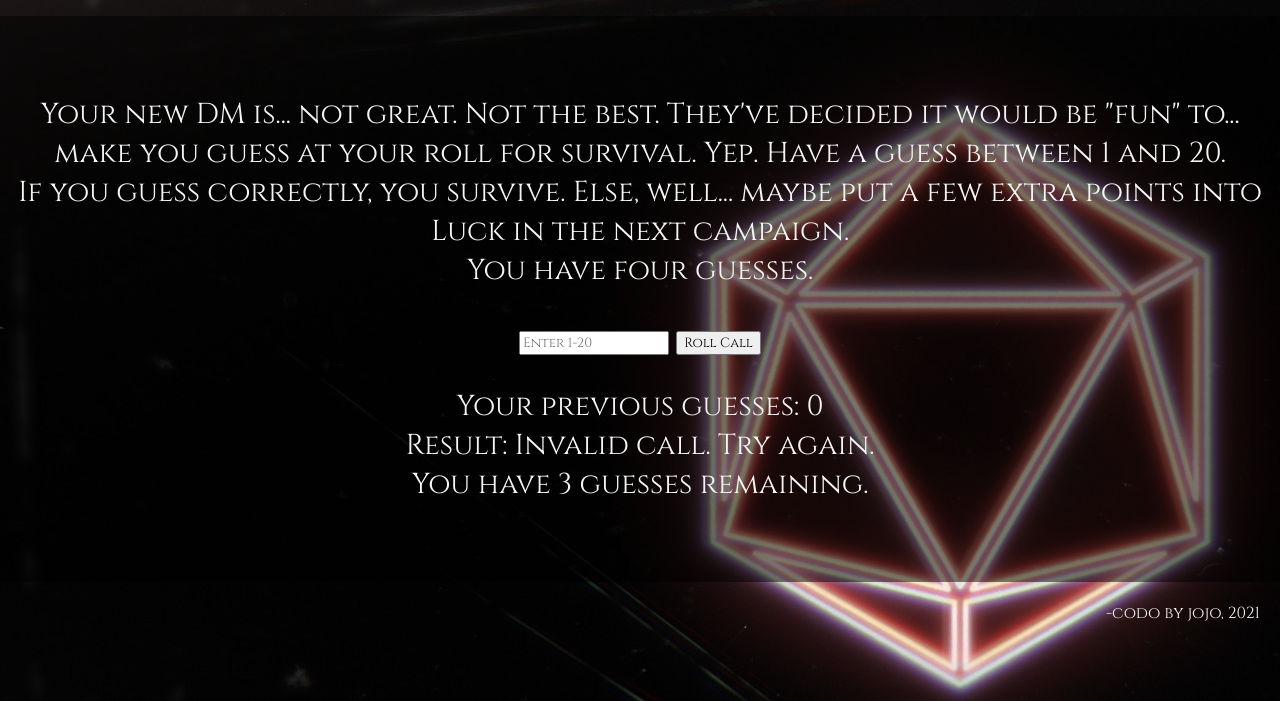
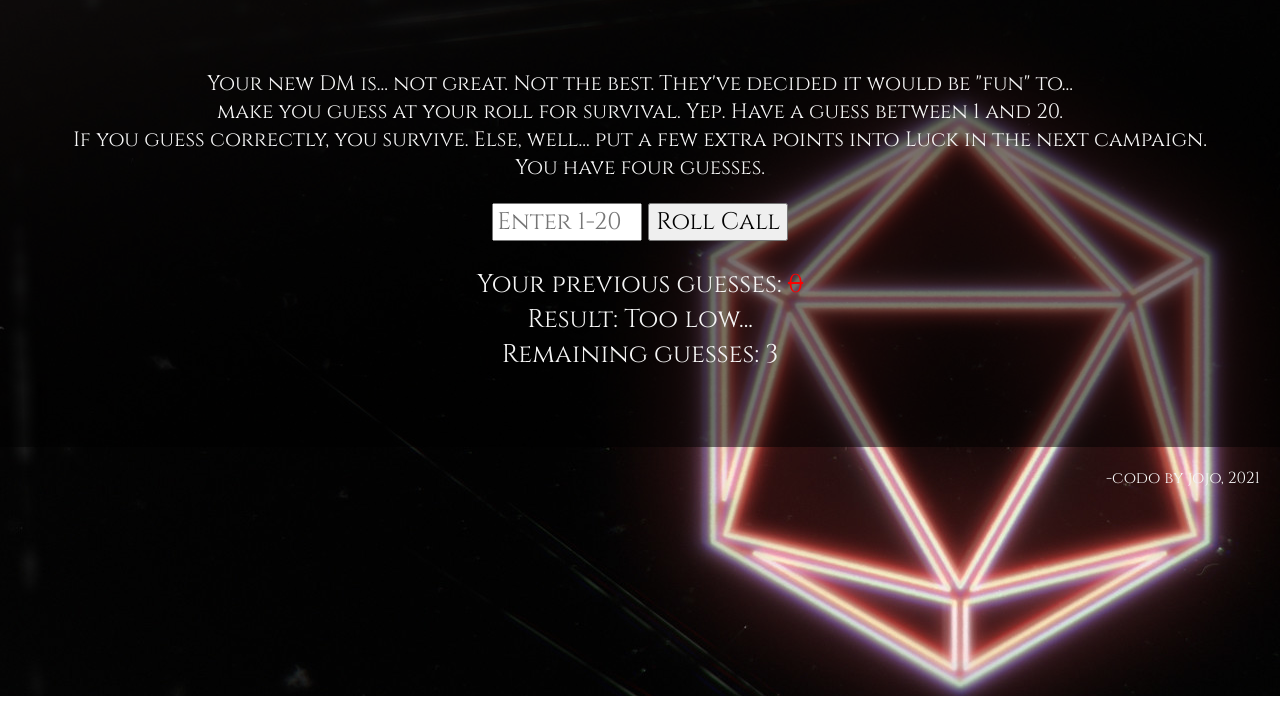
Before and after one commit to jlaurentpdx/code201-lab-01-guess-number, a website: page index.html in a window 1280 px wide. Both pictures are taken after a click on the button "Roll Call". Shown: the part 138-839 px from the top of the page. Drawn offline with Linux system fonts and the light colour scheme.

Commit message:
refactored JS functions, increased input and button font sizes to display more prominently

```diff
--- a/app.js
+++ b/app.js
@@ -1,45 +1,64 @@
+// Create compareNumber function
+// Refactor code into testable functions
+// Utilize TDD for function evaluation
+
 const userInput = document.getElementById('user-input');
 const guessButton = document.getElementById('guess-button');
 const retryButton = document.getElementById('retry-button');
 const guessResult = document.getElementById('guess-result');
 const guessesRemaining = document.getElementById('guesses-remaining');
 
-let randomNum = Math.ceil(Math.random() * 20);
+const minGuess = 0;
+const maxGuess = 20;
+
+let randomNum = Math.ceil(Math.random() * maxGuess);
 let numGuesses = 4;
 let prevGuesses = [];
 
-function hideInput() {
+function compareNumber(guess, randomNumber){
+    if (guess === randomNumber) {return 0;}
+    else if (guess > maxGuess || guess < minGuess) {return 'invalid';}
+    else if (guess > randomNumber) {return 1;}
+    else if (guess < randomNumber) {return -1;}
+}
+
+function promptRestart() {
     guessButton.style.display = 'none';
     userInput.style.display = 'none';
     retryButton.style.display = 'inline';
 }
 
 guessButton.addEventListener('click', () => {
-    let userGuess = Number(userInput.value);
-    numGuesses--;
+    let userGuess = Math.floor(Number(userInput.value));
+
+    switch (compareNumber(userGuess, randomNum)){
+        case 0:
+            guessResult.textContent = 'Aha! Sweet survival!';
+            promptRestart();
+            break;
+        case 1:
+            numGuesses--;
+            guessResult.textContent = 'Too high...';
+            break;
+        case -1:
+            numGuesses--;
+            guessResult.textContent = 'Too low...';
+            break;
+        default:
+            guessResult.textContent = 'Invalid call. Try again.';
+    }
+
     guessesRemaining.textContent = numGuesses;
 
-    if (userGuess === randomNum) {  // Win
-        guessResult.textContent = 'Aha! Sweet survival!';
-        hideInput();
-    } else if (numGuesses <= 0){    // Lose
+    if (numGuesses <= 0){    // Lose
         guessResult.textContent = 'You\'re out of guesses! Death awaits!';
-        hideInput();
-    } else if (userGuess > 20 || userGuess < 1) {
-        guessResult.textContent = 'Invalid call. Try again.';
-    } else if (userGuess > randomNum) {
-        guessResult.textContent = 'Too high...';
-    } else if (userGuess < randomNum) {
-        guessResult.textContent = 'Too low...';
-    } else {
-        guessResult.textContent = 'What have you done...?';
+        promptRestart();
     }
 
     prevGuesses.push(userGuess);
     for (let i = 0; i < prevGuesses.length; i++) {
         document.getElementById(`prev-guess-${i + 1}`).textContent = prevGuesses[i];
     }
-
 });
 
 retryButton.addEventListener('click', ()=> {
@@ -50,9 +69,11 @@ retryButton.addEventListener('click', ()=> {
         document.getElementById(`prev-guess-${i + 1}`).textContent = '';
     }
     prevGuesses = [];
+
     guessesRemaining.textContent = numGuesses;
+    guessResult.textContent = 'I\'m waiting...';
+
     guessButton.style.display = 'inline';
     userInput.style.display = 'inline';
     retryButton.style.display = 'none';
-    guessResult.textContent = 'I\'m waiting...';
 });
--- a/index.html
+++ b/index.html
@@ -19,11 +19,11 @@
     <header><h1>Saving Throw...?</h1></header>
     <main>
         <section>
-            <p>
+            <p id="prompt">
                 Your new DM is... not great. Not the best. They've decided it would be "fun" to...
                 <br> make you guess at your roll for survival. Yep.
                 <strong>Have a guess between 1 and 20</strong>.
-                <br>If you guess correctly, you survive. Else, well... maybe put a few extra points into Luck in the next campaign.
+                <br>If you guess correctly, you survive. Else, well... put a few extra points into Luck in the next campaign.
                 <br>You have <em>four guesses</em>.
             </p>
         </section>
@@ -32,16 +32,16 @@
             <button id="guess-button">Roll Call</button>
             <button id="retry-button">Play Again?</button>
         </section>
-        <section id="results-display">
+        <section>
             <p>Your previous guesses:
-                <span id="prev-guess-1" class="prev-guesses">No guesses yet.</span>
+                <span id="prev-guess-1" class="prev-guesses"></span>
                 <span id="prev-guess-2" class="prev-guesses"></span>
                 <span id="prev-guess-3" class="prev-guesses"></span>
                 <span id="prev-guess-4" class="prev-guesses"></span>
                 <br>
                 Result: <span id="guess-result">I'm waiting...</span>
                 <br>
-                You have <span id="guesses-remaining">4</span> guesses remaining.
+                Remaining guesses: <span id="guesses-remaining">4</span>
             </p>
         </section>
     </main>
--- a/styles/style.css
+++ b/styles/style.css
@@ -1,7 +1,7 @@
 body {
     background-image: url(../assets/d20_background.jpg);
     font-family: 'Cinzel', serif;
-    font-size: 1.8rem;
+    font-size: 1.6rem;
     text-align: center;
     color: whitesmoke;
 }
@@ -23,13 +23,25 @@ footer {
 
 input {
     font-family: 'Cinzel', serif;
+    font-size: 1.5rem;
+    text-align: center;
     width: 150px;
 }
 
 button {
     font-family: 'Cinzel', serif;
+    font-size: 1.5rem;
 }
 
 #retry-button {
     display: none;
 }
+
+#prompt {
+    font-size: 1.3rem;
+}
+
+.prev-guesses {
+    color: red;
+    text-decoration: line-through;
+}
```
